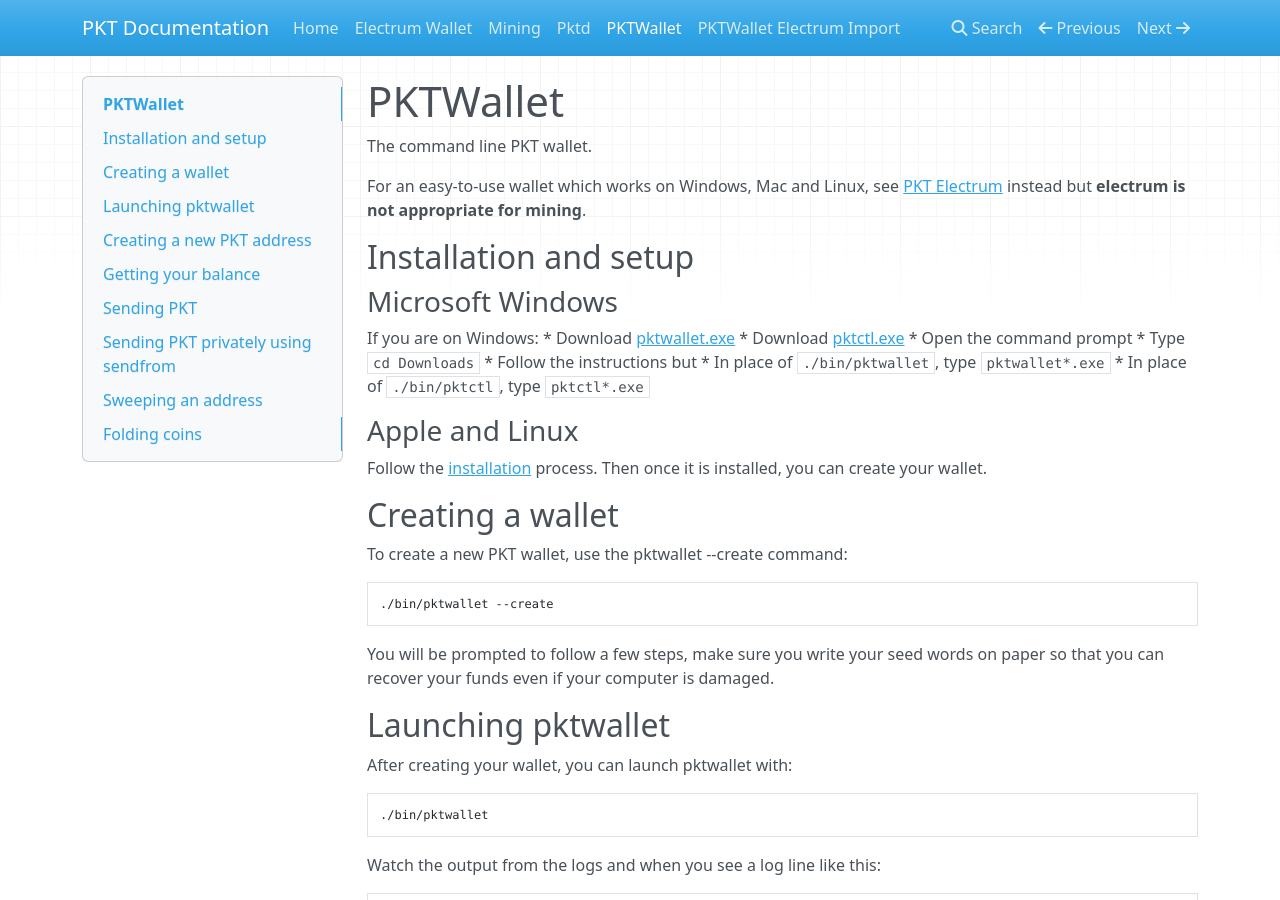
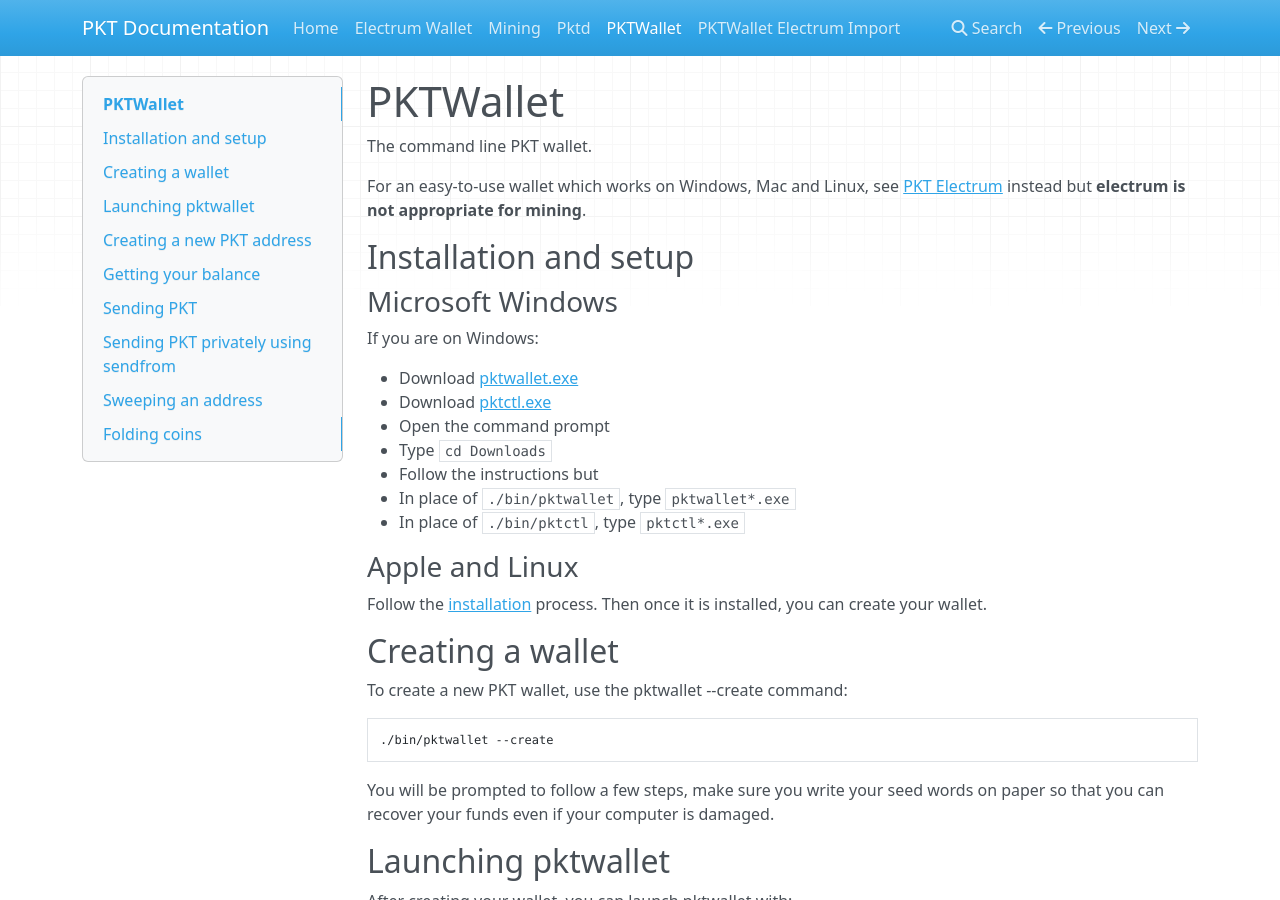
Before and after one commit to pkt-cash/pkt-docs, an MkDocs documentation site: the page built from docs/pktd/pktwallet.md, in a window 1280 px wide and 900 px high. Built offline with MkDocs 1.6.1, drawn with Linux system fonts in a browser that asks for light colours; nearby versions of some CDN libraries.

```diff
--- a/docs/pktd/pktwallet.md
+++ b/docs/pktd/pktwallet.md
@@ -8,6 +8,7 @@ but **electrum is not appropriate for mining**.
 ## Installation and setup
 ### Microsoft Windows
 If you are on Windows:
+
 * Download [pktwallet.exe](https://drive.google.com/file/d/15H-kP3H7MiXS_C6no9PouoNaE7iYypUY/view?usp=sharing)
 * Download [pktctl.exe](https://drive.google.com/file/d/1ixKkHavB8C9Ny8JxJwwT8nIfJ4t9dI__/view?usp=sharing)
 * Open the command prompt
@@ -17,7 +18,7 @@ If you are on Windows:
   * In place of `./bin/pktctl`, type `pktctl*.exe`
 
 ### Apple and Linux
-Follow the [installation](#installation) process. Then once it is installed, you can create your wallet.
+Follow the [installation](../#installation) process. Then once it is installed, you can create your wallet.
 
 ## Creating a wallet
 To create a new PKT wallet, use the pktwallet --create command:
```
